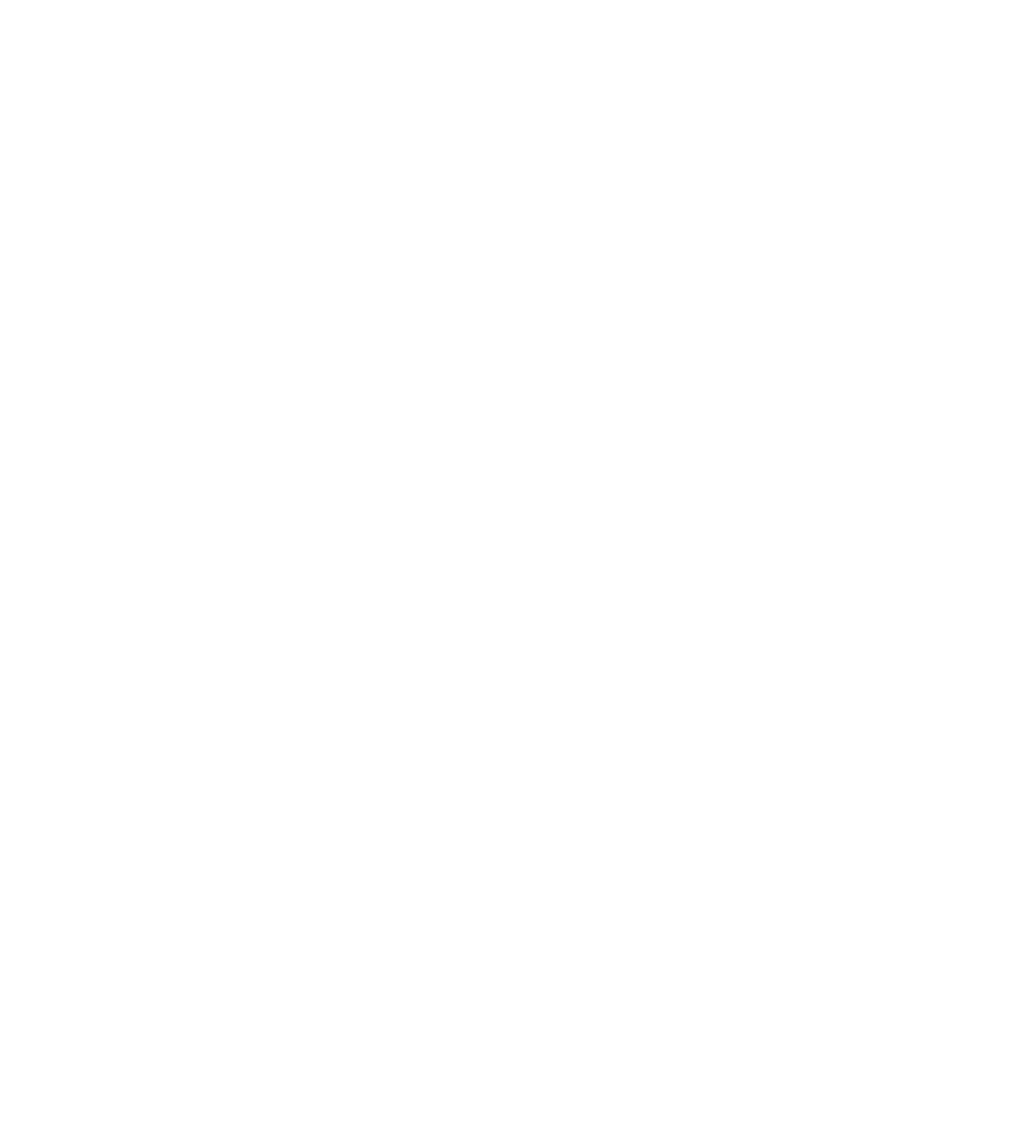
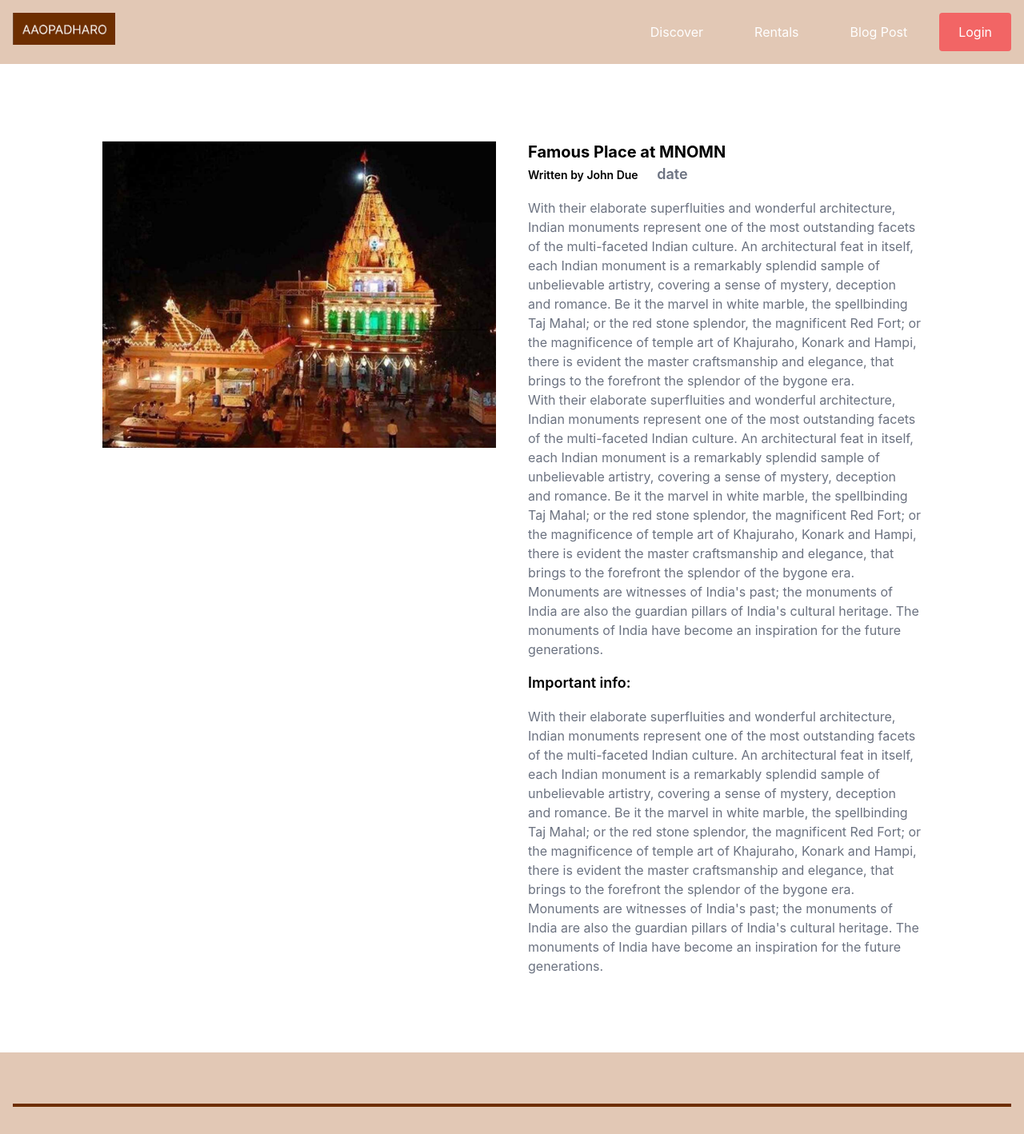
Before and after one commit to Poojagoyal99/Internproj, a React (Create React App) app: page /postdetails in a window 1280 px wide. Before the commit this address had no page. Shown: the top 1418 px of the page at 80% size. Before the commit the page ends 800 px from the top, so only its background shows below. Built offline with nearby package versions, Linux system fonts and the light colour scheme.

Commit message:
added files

```diff
--- a/src/App.js
+++ b/src/App.js
@@ -5,6 +5,7 @@
 import Discover from './list/discover/Discover';
 import Blog from './list/blog/Blog';
 import ExploreCard from './list/discover/ExploreCard';
+import PostDetail from './list/blog/PostDetail';
 function App() {
     return (
         <Router>
@@ -16,6 +17,7 @@
           <Route path='/discover' element={<Discover />} />
           <Route path='/blog' element={<Blog />} />
           <Route path="/hotel-details" element={<ExploreCard />} />
+          <Route path='/postdetails' element = {<PostDetail />} />
         </Routes>
       </div>
     </Router>
--- /dev/null
+++ b/src/list/blog/PostDetail.js
@@ -0,0 +1,44 @@
+import Navbar from "../../components/Navbar";
+import Footer from "../../components/footer";
+import postImg from "../../images/postimg1.png";
+
+const PostDetail = () => {
+    return (
+        <>
+            <Navbar></Navbar>
+            <div className="flex mx-32 my-24 space-x-10">
+                <div className="w-1/2">
+                    <img src={postImg} alt="imageOfPost" className="h-96 w-full object-cover"></img>
+                </div>
+                <div className="w-1/2">
+                    <h1 className="font-bold text-xl">Famous Place at MNOMN</h1>
+                    <p className="font-semibold text-sm">
+                        Written by John Due <span className="text-lg text-gray-500 pl-5">date</span>
+                    </p>
+                    <p className="text-gray-500 text-base pt-4">
+                        With their elaborate superfluities and wonderful architecture, Indian monuments represent one of the most outstanding facets of the multi-faceted Indian culture.
+                        An architectural feat in itself, each Indian monument is a remarkably splendid sample of unbelievable artistry, covering a sense of mystery, deception and romance.
+                        Be it the marvel in white marble, the spellbinding Taj Mahal; or the red stone splendor, the magnificent Red Fort; or the magnificence of temple art of Khajuraho, Konark and Hampi, there is evident the master craftsmanship and elegance, that brings to the forefront the splendor of the bygone era.
+                        <br></br>
+                        With their elaborate superfluities and wonderful architecture, Indian monuments represent one of the most outstanding facets of the multi-faceted Indian culture.
+                        An architectural feat in itself, each Indian monument is a remarkably splendid sample of unbelievable artistry, covering a sense of mystery, deception and romance.
+                        Be it the marvel in white marble, the spellbinding Taj Mahal; or the red stone splendor, the magnificent Red Fort; or the magnificence of temple art of Khajuraho, Konark and Hampi, there is evident the master craftsmanship and elegance, that brings to the forefront the splendor of the bygone era.
+                        Monuments are witnesses of India's past; the monuments of India are also the guardian pillars of India's cultural heritage.
+                        The monuments of India have become an inspiration for the future generations.
+                    </p>
+                    <h1 className="text-lg font-semibold pt-4">Important info:</h1>
+                    <p className="text-gray-500 text-base pt-4">
+                        With their elaborate superfluities and wonderful architecture, Indian monuments represent one of the most outstanding facets of the multi-faceted Indian culture.
+                        An architectural feat in itself, each Indian monument is a remarkably splendid sample of unbelievable artistry, covering a sense of mystery, deception and romance.
+                        Be it the marvel in white marble, the spellbinding Taj Mahal; or the red stone splendor, the magnificent Red Fort; or the magnificence of temple art of Khajuraho, Konark and Hampi, there is evident the master craftsmanship and elegance, that brings to the forefront the splendor of the bygone era.
+                        Monuments are witnesses of India's past; the monuments of India are also the guardian pillars of India's cultural heritage.
+                        The monuments of India have become an inspiration for the future generations.
+                    </p>
+                </div>
+            </div>
+            <Footer></Footer>
+        </>
+    );
+};
+
+export default PostDetail;
--- a/src/list/discover/HotelDetail.js
+++ b/src/list/discover/HotelDetail.js
@@ -53,7 +53,7 @@
                    </div>
                 </div>
                 </div>
-                <p className='text-sm ml-10 mb-10'>A good hotel booking system serves as a centralized platform that allows guests to make reservations for rooms, amenities, and services.
+                <p className='text-sm ml-10 mb-10 mr-20'>A good hotel booking system serves as a centralized platform that allows guests to make reservations for rooms, amenities, and services.
                     Meanwhile, an online reservation system also provides hoteliers with a streamlined way to handle reservations, availability, pricing, and guest information.
                     Customize your entire booking flow with Bookinglayer.</p>
             </div>
@@ -70,7 +70,7 @@
                    </div>
                 </div>
                 </div>
-                <p className='text-sm ml-10 mb-10'>A good hotel booking system serves as a centralized platform that allows guests to make reservations for rooms, amenities, and services.
+                <p className='text-sm ml-10 mb-10 mr-20'>A good hotel booking system serves as a centralized platform that allows guests to make reservations for rooms, amenities, and services.
                     Meanwhile, an online reservation system also provides hoteliers with a streamlined way to handle reservations, availability, pricing, and guest information.
                     Customize your entire booking flow with Bookinglayer.</p>
             </div>
```
Also changed, not shown: src/list/blog/AllBlog.js (+31 -27 lines), src/images/postimg1.png (added).
